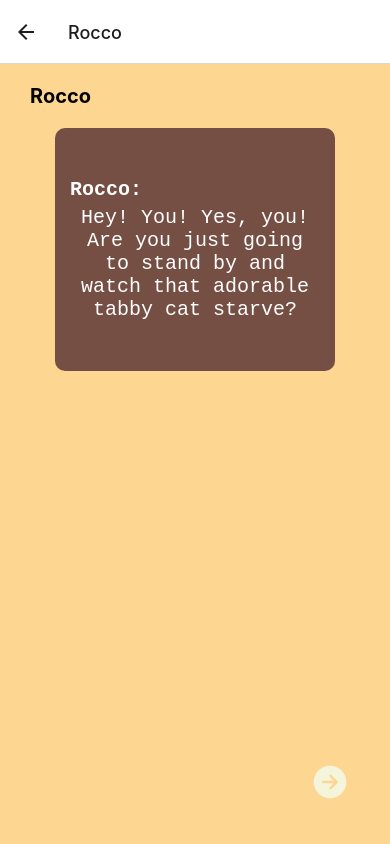
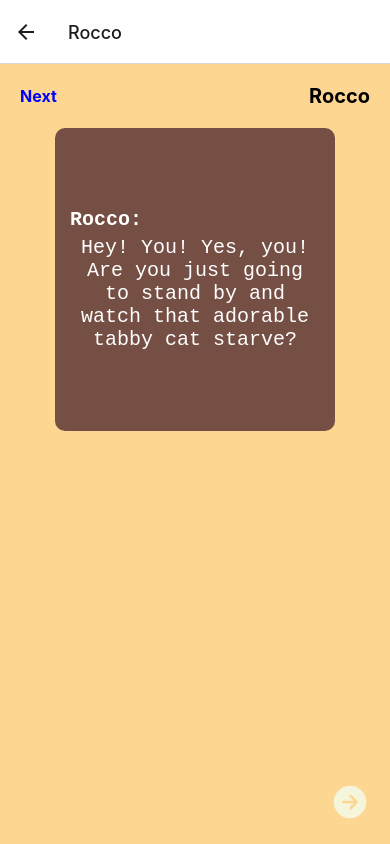
Before and after one commit to a-cyphi/spartahack, a React Native app: screen /Rocco in a window 390 px wide. Built offline with nearby package versions, Linux system fonts and the light colour scheme.

Commit message:
a buncha stuff

```diff
--- a/App.js
+++ b/App.js
@@ -3,7 +3,8 @@ import { StatusBar } from 'expo-status-bar';
 import { StyleSheet, Text, View, Image,Button } from 'react-native';
 import { NavigationContainer } from '@react-navigation/native';
 import { createStackNavigator } from '@react-navigation/stack';
-import RoccoScreen from './rocco'; // Replace './Rocco' with the actual path to your Rocco.js file
+import RoccoScreen from './rocco';
+import MainScreen from './main';
 
 const Stack = createStackNavigator();
 
@@ -12,7 +13,6 @@ function HomeScreen({ navigation }) {
     <View style={styles.container}>
       <StatusBar style="auto"/>
       <Image source={require('./images/tabbi.png')}/>
-      <Image source={require('./images/tab.png')}/>
 
       <Button
         title="Go to Rocco"
@@ -29,6 +29,7 @@ export default function App() {
       <Stack.Navigator>
         <Stack.Screen name="Home" component={HomeScreen} />
         <Stack.Screen name="Rocco" component={RoccoScreen} />
+        <Stack.Screen name= "Main" component ={MainScreen}/>
       </Stack.Navigator>
     </NavigationContainer>
   );
@@ -37,7 +38,7 @@ export default function App() {
 const styles = StyleSheet.create({
   container: {
     flex: 1,
-    backgroundColor: '#fbffb9',
+    backgroundColor: '#fdd692',
     alignItems: 'center',
     justifyContent: 'center',
   },
--- a/main.js
+++ b/main.js
@@ -0,0 +1,92 @@
+import { StatusBar, View, Image, TouchableOpacity, StyleSheet } from 'react-native';
+import { NavigationContainer } from '@react-navigation/native';
+import { createStackNavigator } from '@react-navigation/stack';
+import { useNavigation } from '@react-navigation/native';
+
+const Stack = createStackNavigator();
+
+const MainScreen = ({ navigation }) => {
+  return (
+    <View style={styles.container}>
+      <StatusBar style="auto"/>
+      <Image source={require('./images/tabbi.png')}/>
+      {/* Add icons container */}
+      <View style={styles.iconsContainer}>
+        {/* Add icons here */}
+      </View>
+      {/* Add XP bar */}
+      <View style={styles.xpBar}></View>
+      {/* Add Money bar */}
+      <View style={styles.moneyBar}></View>
+      {/* Add Level bar */}
+      <View style={styles.levelBar}></View>
+
+      <TouchableOpacity style={styles.button} onPress={() => navigation.navigate('Rocco')}>
+        <Text style={styles.buttonText}>Go to Rocco</Text>
+      </TouchableOpacity>
+    </View>
+  );
+}
+
+// export default function App() {
+//   return (
+//     <NavigationContainer>
+//       <Stack.Navigator>
+//         <Stack.Screen name="Home" component={HomeScreen} />
+//         <Stack.Screen name="Rocco" component={RoccoScreen} />
+//       </Stack.Navigator>
+//     </NavigationContainer>
+//   );
+// }
+
+const styles = StyleSheet.create({
+  container: {
+    flex: 1,
+    backgroundColor: '#fdd692',
+    alignItems: 'center',
+    justifyContent: 'center',
+  },
+  iconsContainer: {
+    position: 'absolute',
+    top: 20,
+    right: 20,
+    flexDirection: 'row',
+    alignItems: 'center',
+  },
+  xpBar: {
+    position: 'absolute',
+    bottom: 20,
+    left: 0,
+    width: '100%',
+    height: 20,
+    backgroundColor: '#ddd',
+  },
+  moneyBar: {
+    position: 'absolute',
+    top: 10,
+    left: 20,
+    width: 150,
+    height: 10,
+    backgroundColor: '#00FF00',
+  },
+  levelBar: {
+    position: 'absolute',
+    top: 10,
+    right: 20,
+    width: 50,
+    height: 10,
+    backgroundColor: '#0000FF',
+  },
+  button: {
+    position: 'absolute',
+    bottom: 20,
+    backgroundColor: 'blue',
+    padding: 10,
+    borderRadius: 5,
+  },
+  buttonText: {
+    color: 'white',
+    fontSize: 18,
+  },
+});
+export default MainScreen;
--- a/rocco.js
+++ b/rocco.js
@@ -1,8 +1,10 @@
 import React, { useState } from 'react';
 import { View, Text, TouchableOpacity, StyleSheet, ScrollView } from 'react-native';
 import { Ionicons } from '@expo/vector-icons';
+import { useNavigation } from '@react-navigation/native';
 
 const RoccoScreen = () => {
+  const navigation = useNavigation();
   const [showChatBubble2, setShowChatBubble2] = useState(false);
   const [showChatBubble3, setShowChatBubble3] = useState(false);
   const [showChatBubble4, setShowChatBubble4] = useState(false);
@@ -14,17 +16,26 @@ const RoccoScreen = () => {
       setShowChatBubble3(true);
     } else if (!showChatBubble4) {
       setShowChatBubble4(true);
+    } else {
+      // Navigate to the Main screen
+      navigation.navigate('Main');
     }
+  };
+
+  const handleNavigateToMain = () => {
+    // Navigate to the Main screen
+    navigation.navigate('Main');
   };
 
   return (
     <View style={styles.container}>
       <View style={styles.header}>
-        <TouchableOpacity>
+        <TouchableOpacity onPress={handleNavigateToMain}>
+          <Text style={styles.headerButton}>Next</Text>
         </TouchableOpacity>
         <Text style={styles.headerTitle}>Rocco</Text>
       </View>
-      <ScrollView contentContainerStyle={styles.contentContainer}>
+      <ScrollView style={styles.scrollView} showsVerticalScrollIndicator={true}>
         <View style={styles.chatBubble1}>
           <View style={styles.nameWrapper}>
             <Text style={[styles.name, styles.text]}>Rocco:</Text>
@@ -63,10 +74,10 @@ const RoccoScreen = () => {
             </View>
           </View>
         )}
-        <TouchableOpacity style={styles.nextButton} onPress={handleNextChatBubble}>
-          <Ionicons name="arrow-forward-circle" size={40} color="beige" />
-        </TouchableOpacity>
       </ScrollView>
+      <TouchableOpacity style={styles.nextButton} onPress={handleNextChatBubble}>
+        <Ionicons name="arrow-forward-circle" size={40} color="beige" />
+      </TouchableOpacity>
     </View>
   );
 };
@@ -76,52 +87,58 @@ const styles = StyleSheet.create({
     flex: 1,
     padding: 20,
     backgroundColor: '#fdd692', // Light brown background color
+    overflow: scroll
   },
   header: {
     flexDirection: 'row',
     alignItems: 'center',
+    justifyContent: 'space-between', // Align items horizontally with space in between
     marginBottom: 20,
   },
   headerTitle: {
     fontWeight: 'bold',
     fontSize: 20,
-    marginLeft: 10,
+  },
+  headerButton: {
+    fontWeight: 'bold',
+    fontSize: 16,
+    color: 'blue', // Change the color of the button text
   },
   chatBubble1: {
     backgroundColor: '#754f44', // Slightly darker brown color
     borderRadius: 10,
-    marginBottom: 10,
+    marginBottom: 20,
     width: '80%',
     alignSelf: 'center',
     paddingHorizontal: 15,
-    paddingVertical: 50,
+    paddingVertical: 80,
   },
   chatBubble2: {
     backgroundColor: '#754f44', // Slightly darker brown color
     borderRadius: 10,
-    marginBottom: 10,
+    marginBottom: 20,
     width: '80%',
     alignSelf: 'center',
     paddingHorizontal: 15,
-    paddingVertical: 50,
+    paddingVertical: 80,
   },
   chatBubble3: {
     backgroundColor: '#754f44', // Slightly darker brown color
     borderRadius: 10,
-    marginBottom: 10,
+    marginBottom: 20,
     width: '80%',
     alignSelf: 'center',
     paddingHorizontal: 15,
-    paddingVertical: 50,
+    paddingVertical: 80,
   },
   chatBubble4: {
     backgroundColor: '#754f44', // Slightly darker brown color
     borderRadius: 10,
-    marginBottom: 10,
+    marginBottom: 20,
     width: '80%',
     alignSelf: 'center',
     paddingHorizontal: 15,
-    paddingVertical: 50,
+    paddingVertical: 80,
   },
   nameWrapper: {
     marginBottom: 5,
@@ -147,8 +164,10 @@ const styles = StyleSheet.create({
   text: {
     fontSize: 20, // Adjusted font size to make it bigger
   },
-  contentContainer: {
-    flexGrow: 1, // Ensures that content can scroll if it exceeds the screen height
+  scrollView: {
+    flex: 1,
+    marginBottom: 100,
+    overflow: scroll,
   },
 });
 
```
Also changed, not shown: settimer.js (+6 -1 lines), base.js (added), images/VCR_OSD_MONO copy.ttf (added), images/VCR_OSD_MONO.ttf (added).
